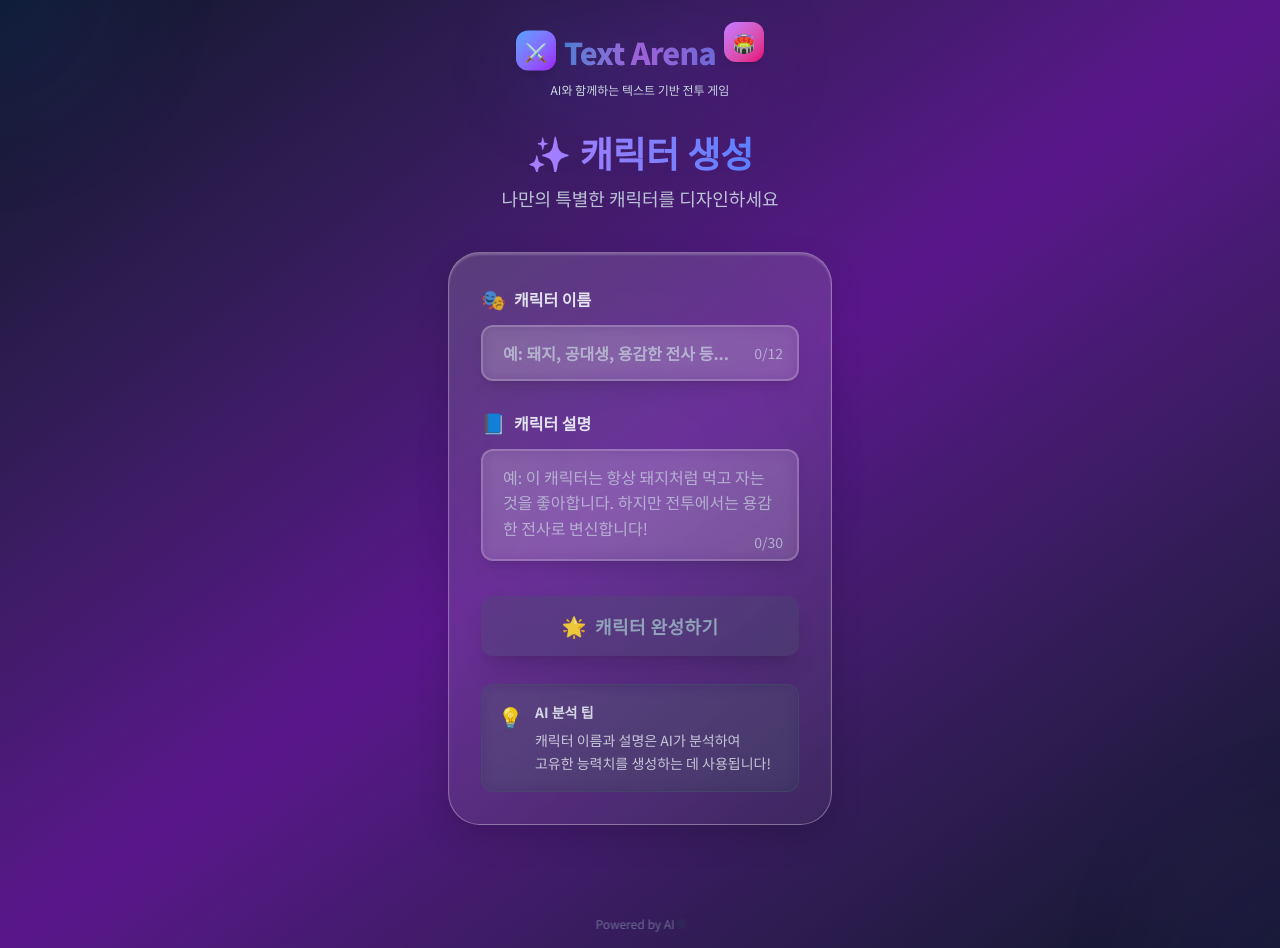
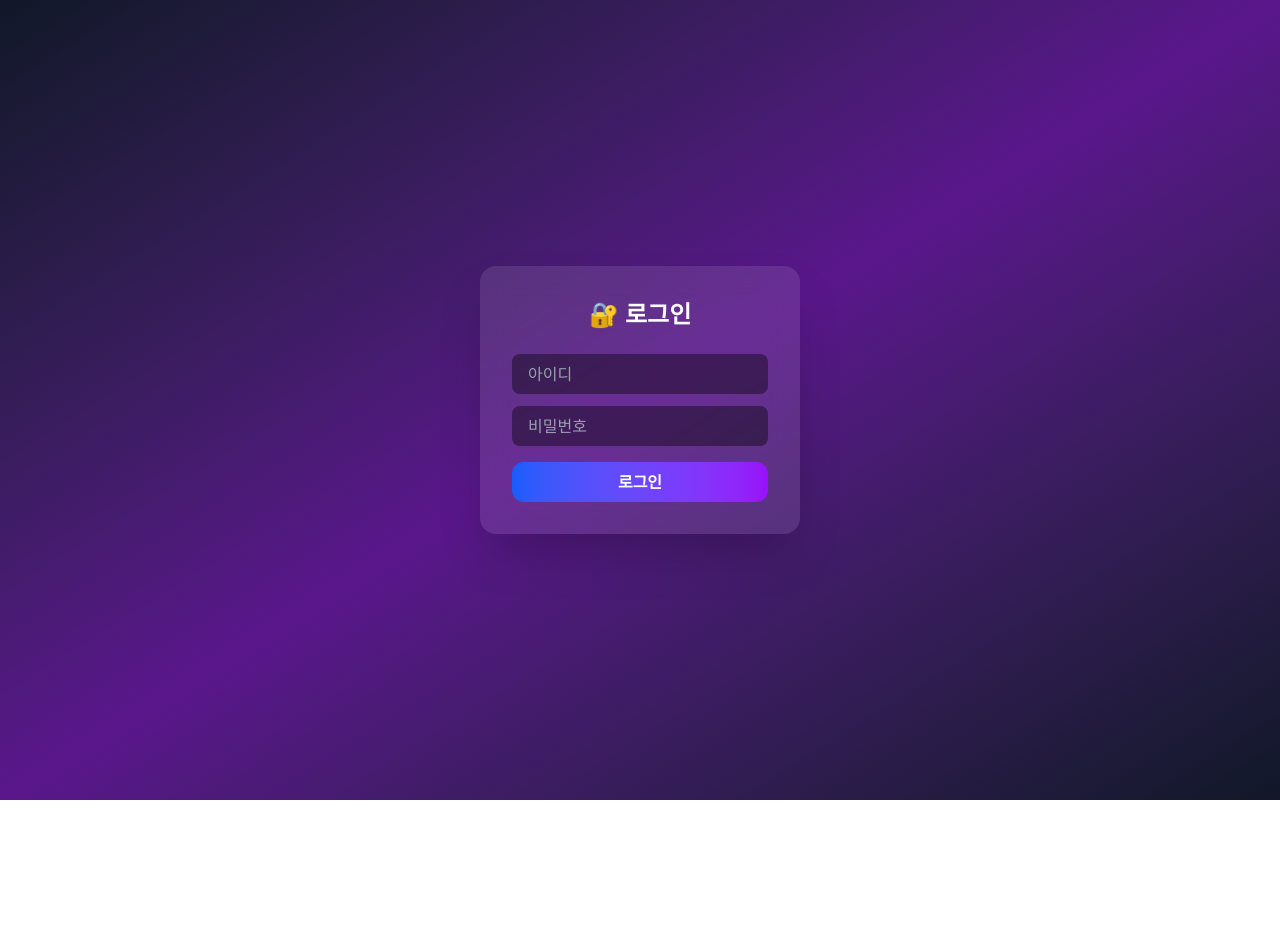
Before and after one commit to TEXT-ARENA/TEXT-ARENA_FE, a React (Vite) app: page / in a window 1280 px wide. After the commit the page ends 800 px from the top, so only its background shows below. Built offline with nearby package versions, Linux system fonts and the light colour scheme.

Commit message:
Feat: 로그인 기능 구현
간단하게 Username과 Password만 가지고 로그인 하는 기능.
회원가입이 존재하지 않고, Username과 password 쌍이 없을 경우에는 새로 만들고, 있을 경우에는 로그인을 하고 api를 가져오는 방향.

```diff
--- a/src/App.jsx
+++ b/src/App.jsx
@@ -1,10 +1,12 @@
 import React, { useState } from "react";
+import Login from "./components/Login";
 import CharacterForm from "./components/CharacterForm";
 import StatRevealDialog from "./components/StatRevealDialog";
 import BattleArena from "./components/BattleArena";
 import AIThinkingDialog from "./components/AIThinkingDialog";
 
 export default function App() {
+  const [user, setUser] = useState(null);
   const [player, setPlayer] = useState(null);
   const [stage, setStage] = useState("form");
 
@@ -25,6 +27,12 @@ export default function App() {
     setStage("thinking");
   }
 
+  // 2. 로그인 안 되어 있으면 로그인창만 보이게
+  if (!user) {
+    return <Login onLogin={setUser} />;
+  }
+
+  // 3. 로그인 된 경우 원래 앱 UI
   return (
     <div
       className="min-h-screen w-full flex flex-col items-center justify-center bg-gradient-to-br from-slate-900 via-purple-900 to-slate-900 relative overflow-hidden transition-all duration-700 text-xs"
--- a/src/components/BattleArena.jsx
+++ b/src/components/BattleArena.jsx
@@ -44,7 +44,6 @@ export default function BattleArena({ player, onStartCombat }) {
         name: "알베르토 드 라 로사",
         icon: "🗡️",
         desc: "전직 기사",
-        rank: "골드 II",
         hp: 180, attack: 80, defense: 18,
         criticalChance: 0.15, criticalDamage: 1.8,
         speed: 72, dodgeChance: 0.08, accuracy: 0.92,
@@ -107,7 +106,7 @@ export default function BattleArena({ player, onStartCombat }) {
         <div className="flex justify-between items-start mb-4">
           <div>
             <h3 className="text-2xl font-black mb-1">{currentPlayer.name}</h3>
-            <span className="text-lg font-medium text-blue-300">Lv.{currentPlayer.level} • {currentPlayer.desc} • 실버 III</span>
+            <span className="text-lg font-medium text-blue-300">{currentPlayer.desc} / Lv.{currentPlayer.level}</span>
           </div>
           <div className="text-right">
             <div className="text-sm text-slate-300">전적</div>
@@ -174,7 +173,7 @@ export default function BattleArena({ player, onStartCombat }) {
               <span className="text-3xl">⚔️</span>
             </div>
             <h2 className="text-2xl font-black mb-2">랭크 게임 준비완료</h2>
-            <p className="text-slate-300">실력이 비슷한 상대를 찾아드립니다</p>
+            <p className="text-slate-300">지금 바로 대결해 보세요</p>
           </div>
           <button
             onClick={handleFindOpponent}
@@ -210,8 +209,7 @@ export default function BattleArena({ player, onStartCombat }) {
           <div className="bg-black/30 rounded-2xl p-4 max-w-sm mx-auto">
             <div className="text-sm text-orange-200 mb-2">📊 매칭 조건</div>
             <div className="space-y-1 text-xs text-orange-300">
-              <div>• 랭크: 실버 I ~ 골드 I</div>
-              <div>• 실력 점수: ±200 LP</div>
+              <div>• 랜덤 매칭!</div>
               <div>• 지역: 아시아 서버</div>
             </div>
           </div>
--- /dev/null
+++ b/src/components/Login.jsx
@@ -0,0 +1,62 @@
+// Login.jsx
+import React, { useState } from "react";
+
+export default function Login({ onLogin }) {
+  const [username, setUsername] = useState("");
+  const [password, setPassword] = useState("");
+  const [error, setError] = useState(null);
+  const [loading, setLoading] = useState(false);
+
+  const handleLogin = async () => {
+    setLoading(true);
+    setError(null);
+
+    try {
+      const response = await fetch("/api/login", {
+        method: "POST",
+        headers: { "Content-Type": "application/json" },
+        body: JSON.stringify({ username, password }),
+      });
+
+      const data = await response.json();
+
+      if (!response.ok) throw new Error(data.message || "로그인 실패");
+
+      onLogin(data.user);
+    } catch (err) {
+      setError(err.message);
+    } finally {
+      setLoading(false);
+    }
+  };
+
+  return (
+    <div className="min-h-screen flex items-center justify-center bg-gradient-to-br from-gray-900 via-purple-900 to-gray-900 text-white">
+      <div className="bg-white/10 backdrop-blur-lg p-8 rounded-2xl shadow-2xl w-80 text-center">
+        <h2 className="text-2xl font-bold mb-6">🔐 로그인</h2>
+        <input
+          type="text"
+          placeholder="아이디"
+          value={username}
+          onChange={(e) => setUsername(e.target.value)}
+          className="w-full mb-3 px-4 py-2 rounded-lg bg-black/40 text-white placeholder-gray-400 focus:outline-none focus:ring-2 focus:ring-purple-500"
+        />
+        <input
+          type="password"
+          placeholder="비밀번호"
+          value={password}
+          onChange={(e) => setPassword(e.target.value)}
+          className="w-full mb-4 px-4 py-2 rounded-lg bg-black/40 text-white placeholder-gray-400 focus:outline-none focus:ring-2 focus:ring-purple-500"
+        />
+        {error && <p className="text-red-400 text-sm mb-2">{error}</p>}
+        <button
+          onClick={handleLogin}
+          disabled={loading || !username || !password}
+          className="w-full py-2 rounded-xl bg-gradient-to-r from-blue-600 to-purple-600 hover:brightness-110 transition font-bold"
+        >
+          {loading ? "로그인 중..." : "로그인"}
+        </button>
+      </div>
+    </div>
+  );
+}
```
